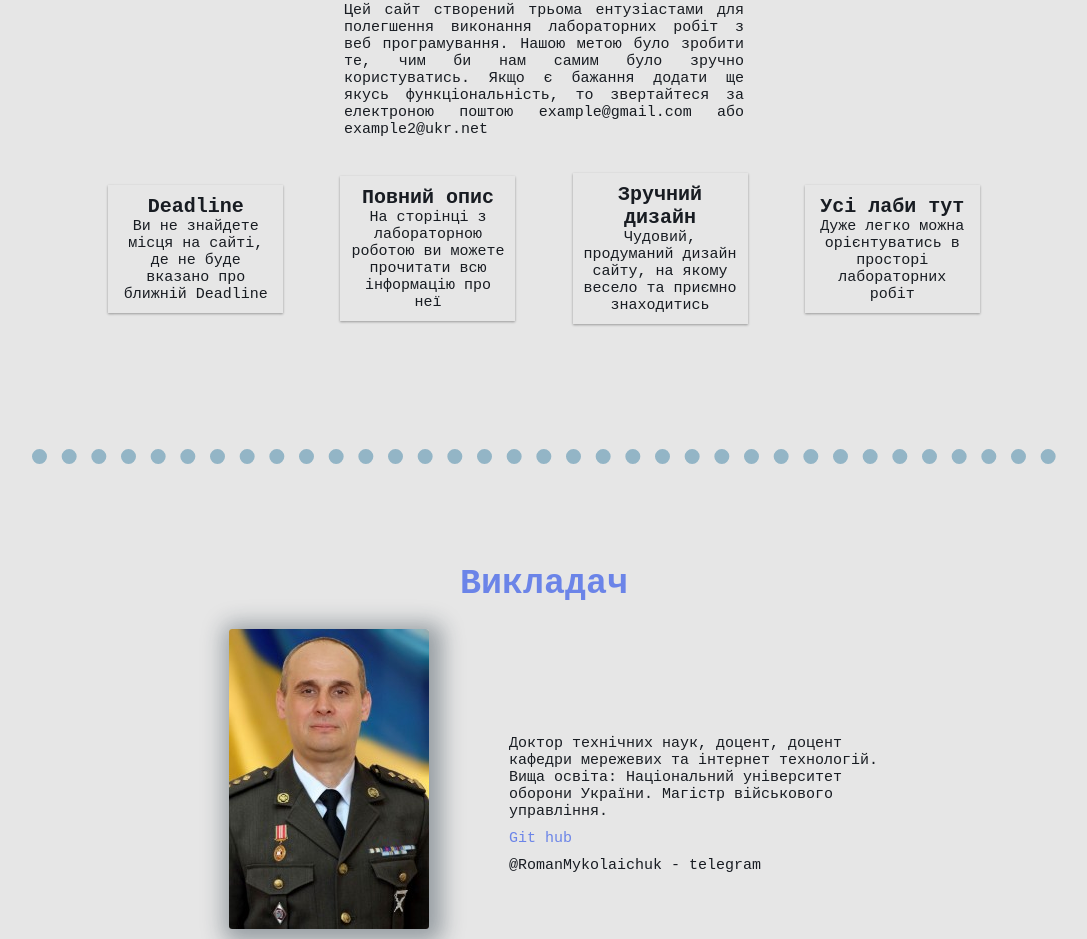
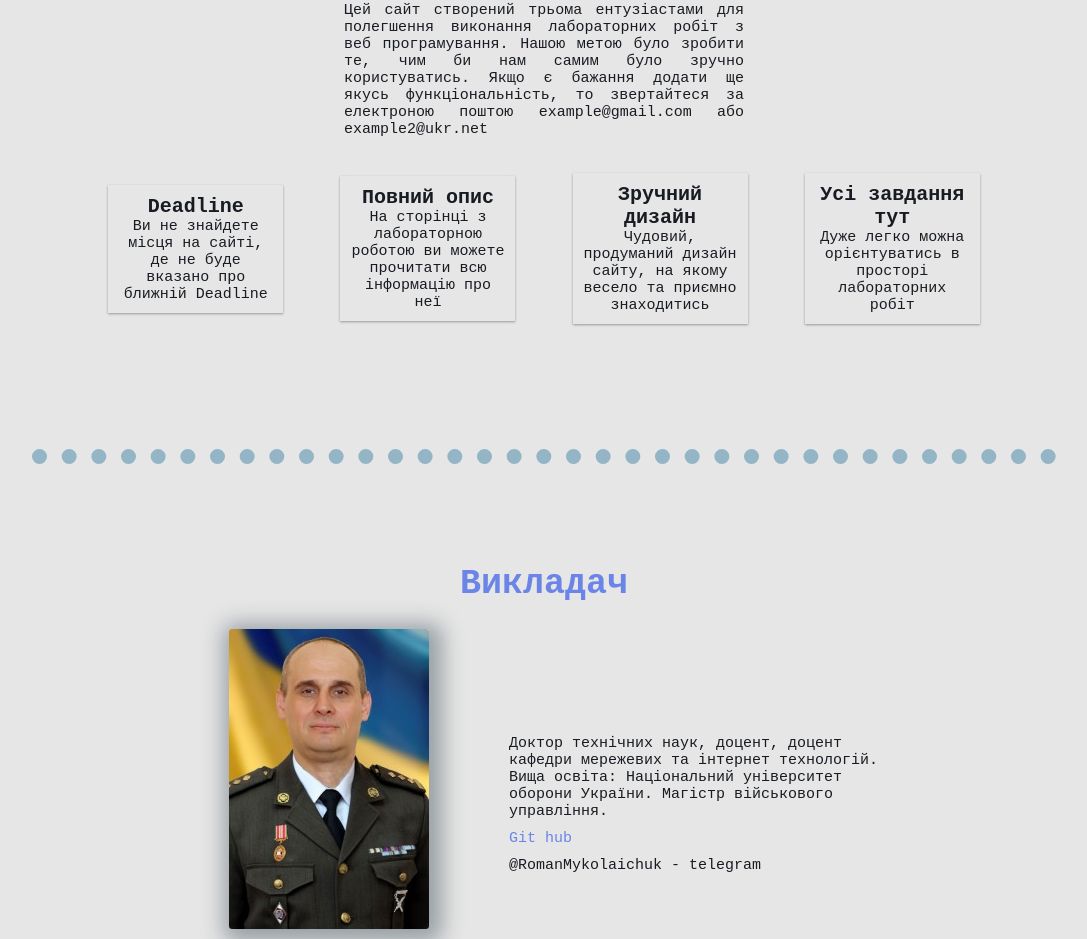
Before and after one commit to bormaxvel/KursovaAngular, an Angular app: page / in a window 1280 px wide. Shown: the part 998-1937 px from the top of the page, without its empty margins (96-1183 px from the left). Built offline with nearby package versions, Linux system fonts and the light colour scheme; data requests are answered from the project's data file.

Commit message:
Co-authored-by: TheValik <TheValik@users.noreplhjgf y.github.com> Co-authored-by: OleksandrHorbun <OleksandrHorbun@users.noreply.github.com>

```diff
--- a/src/app/main/main.component.html
+++ b/src/app/main/main.component.html
@@ -15,7 +15,7 @@
             <div class="opysFunct"><div class="textAlignCentr jyr rozmirbukv2">Deadline</div> Ви не знайдете місця на сайті, де не буде вказано про ближній Deadline</div>
             <div class="opysFunct"><div class="textAlignCentr jyr rozmirbukv2">Повний опис</div> На сторінці з лабораторною роботою ви можете прочитати всю інформацію про неї</div>
             <div class="opysFunct"><div class="textAlignCentr jyr rozmirbukv2">Зручний дизайн</div> Чудовий, продуманий дизайн сайту, на якому весело та приємно знаходитись</div>
-            <div class="opysFunct"><div class="textAlignCentr jyr rozmirbukv2">Усі лаби тут</div> Дуже легко можна орієнтуватись в просторі лабораторних робіт </div>
+            <div class="opysFunct"><div class="textAlignCentr jyr rozmirbukv2">Усі завдання тут</div> Дуже легко можна орієнтуватись в просторі лабораторних робіт </div>
 
         </div>
     </div>
```
